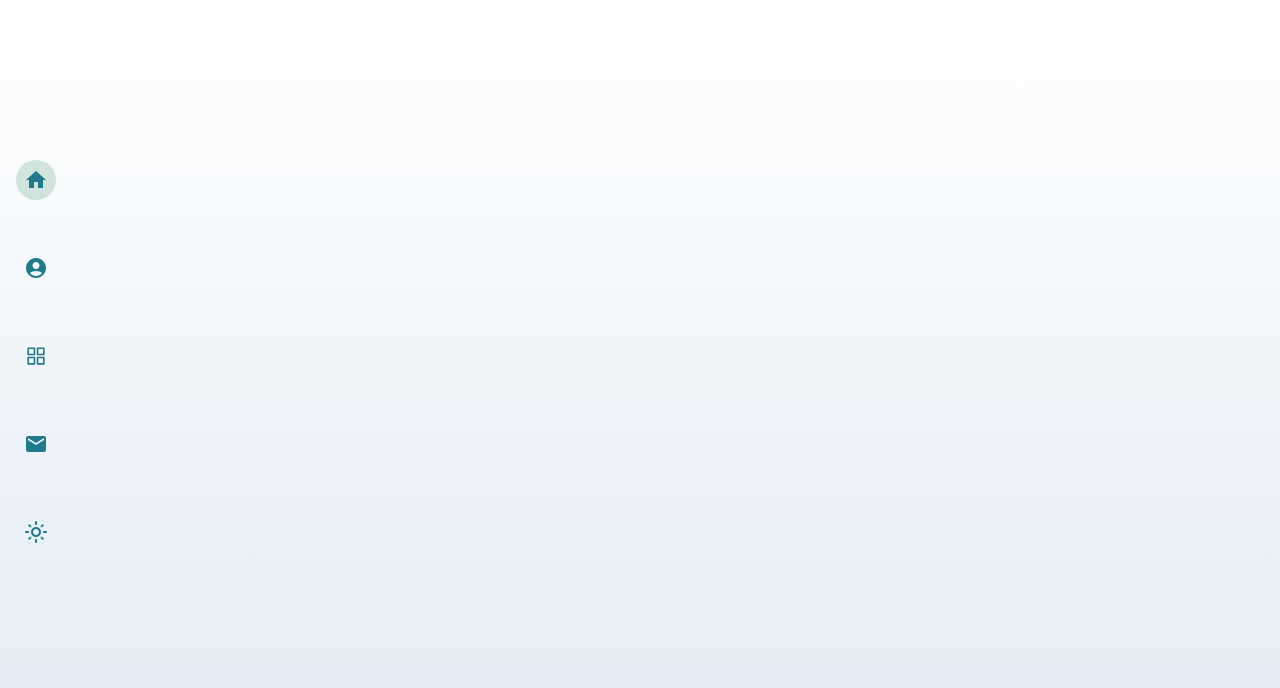
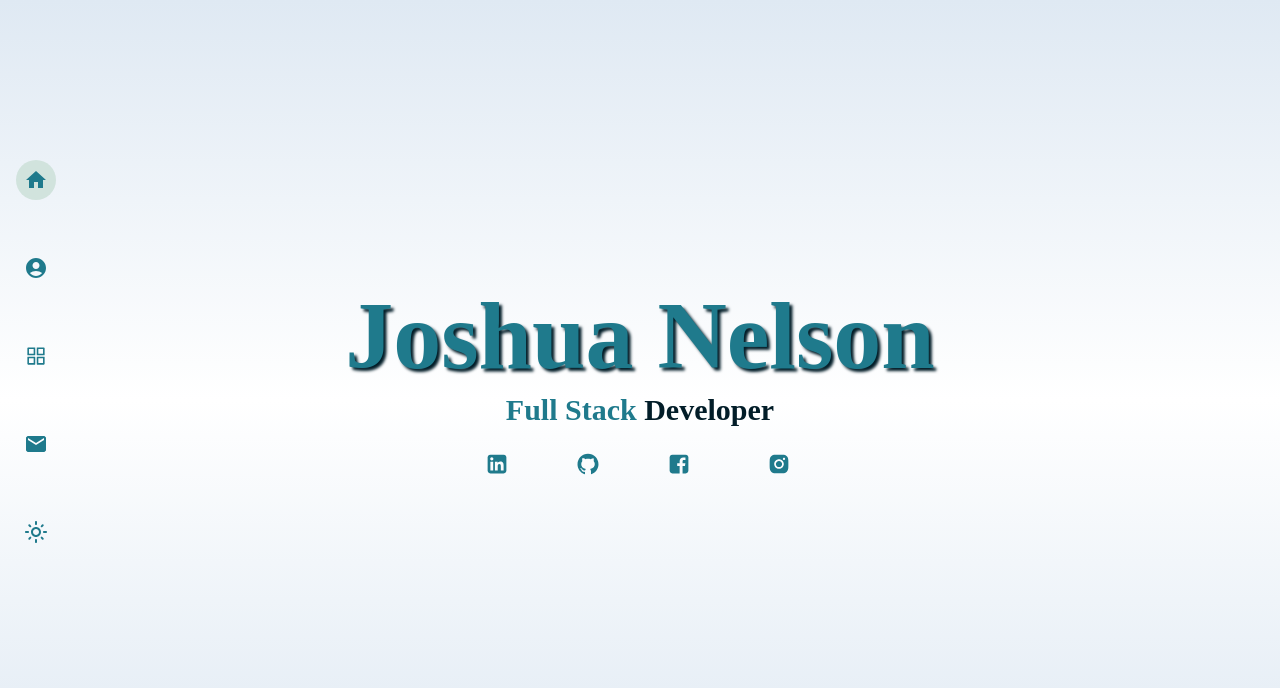
Before and after one commit to joshuanelsondev/portfolio, a React (Vite) app: page / in a window 1280 px wide. Shown: the top 688 px of the page. Built offline with nearby package versions, Linux system fonts and the light colour scheme.

Commit message:
Create home page

```diff
--- a/src/App.jsx
+++ b/src/App.jsx
@@ -31,11 +31,11 @@ function App() {
     applyTheme();
   }
   return (
-    <main className="h-full w-full bg-gradient-to-t from-[#dfe9f3] to-white to-100% dark:bg-gradient-to-b dark:from-dark dark:via-primary dark:to-dark">
+    <main className="h-full w-full bg-gradient-to-b from-[#dfe9f3] via-white to-[#dfe9f3] dark:bg-gradient-to-b dark:from-dark dark:via-primary dark:to-dark">
       <Router>
         {!errorPage && <Nav handleThemeChange={handleThemeChange} />}
         <Routes>
-          <Route path="/" element={<Home />} />
+          <Route path="/" element={<Home setErrorPage={setErrorPage} />} />
           <Route path="/about" element={<About />} />
           <Route path="/contact" element={<Contact />} />
           <Route
--- a/src/Components/Nav.jsx
+++ b/src/Components/Nav.jsx
@@ -35,7 +35,7 @@ export default function Nav({ handleThemeChange }) {
 
   return (
     <div>
-      <div className="hidden lg:flex flex-col fixed top-[20%] gap-12 ml-1 sm:ml-4">
+      <div className="hidden lg:flex flex-col fixed top-[20%] gap-12 ml-1 sm:ml-4 z-40">
         <div className="flex items-center lg:gap-4 md:gap-1">
           <MdHome
             onClick={() => navigate("/")}
--- a/src/Pages/Home.jsx
+++ b/src/Pages/Home.jsx
@@ -1,5 +1,106 @@
 // Home.jsx
+import PropTypes from "prop-types";
+import { useEffect } from "react";
 
-export default function Home() {
-    return <div></div>
+import {
+  AiFillLinkedin,
+  AiOutlineGithub,
+  AiFillInstagram,
+  AiFillFacebook,
+} from "react-icons/ai";
+
+export default function Home({ setErrorPage }) {
+    useEffect(() => {
+    setErrorPage(false);
+    }, [setErrorPage]);
+
+    return (
+      <div className="flex flex-col">
+        <div className="flex justify-center mt-52 gap-20 relative">
+          <div className="w-96 xl:w-9/12 h-auto mt-20 text-center z-10">
+            <h1 className="text-6xl xl:text-8xl text-primary dark:text-blue font-semibold text-shadow">
+              Joshua Nelson
+            </h1>
+            <h2 className="text-3xl mt-2 font-semibold text-dark dark:text-dark">
+              <span className="text-primary dark:text-blue">Full Stack</span>{" "}
+              Developer
+            </h2>
+            <div className="flex mt-4 gap-8 justify-center">
+              <div className="flex flex-col items-center gap-2">
+                <a
+                  className="peer"
+                  href="https://www.linkedin.com/in/joshuanelsondev"
+                  target="_blank"
+                  rel="noreferrer"
+                >
+                  <AiFillLinkedin
+                    className="p-2 text-primary dark:text-blue cursor-pointer hover:bg-secondary hover:dark:bg-dark  rounded-full"
+                    size={40}
+                  />
+                </a>
+                <p className="text-primary dark:text-blue font-semibold invisible peer-hover:visible">
+                  LinkedIn
+                </p>
+              </div>
+
+              <div className="flex flex-col items-center gap-2">
+                <a
+                  className="peer"
+                  href="https://github.com/joshuanelsondev"
+                  target="_blank"
+                  rel="noreferrer"
+                >
+                  <AiOutlineGithub
+                    className="p-2 text-primary hover:bg-secondary hover:dark:bg-dark dark:text-blue cursor-pointer  rounded-full"
+                    size={40}
+                  />
+                </a>
+                <p className="text-primary dark:text-blue font-semibold invisible peer-hover:visible">
+                  GitHub
+                </p>
+              </div>
+
+              <div className="flex flex-col items-center gap-2">
+                <a
+                  className="peer"
+                  href="https://www.facebook.com/JoshuaNelsonSax"
+                  target="_blank"
+                  rel="noreferrer"
+                >
+                  <AiFillFacebook
+                    className="p-2 text-primary dark:text-blue cursor-pointer hover:bg-secondary hover:dark:bg-dark  rounded-full"
+                    size={40}
+                  />
+                </a>
+                <p className="text-primary dark:text-blue font-semibold invisible peer-hover:visible">
+                  Facebook
+                </p>
+              </div>
+
+              <div className="flex flex-col items-center gap-2">
+                <a
+                  className="peer"
+                  href="https://www.instagram.com/joshuanelsonmusic/"
+                  target="_blank"
+                  rel="noreferrer"
+                >
+                  <AiFillInstagram
+                    className="p-2 text-primary dark:text-blue cursor-pointer hover:bg-secondary hover:dark:bg-dark  rounded-full"
+                    size={40}
+                  />
+                </a>
+                <p className="text-primary dark:text-blue font-semibold invisible peer-hover:visible">
+                  Instagram
+                </p>
+              </div>
+            </div>
+          </div>
+        </div>
+      </div>
+    );
 }
+
+
+Home.propTypes = {
+  setErrorPage: PropTypes.func.isRequired,
+};
```
Also changed, not shown: 1 other file (tests, documents, lock files or other folders).
